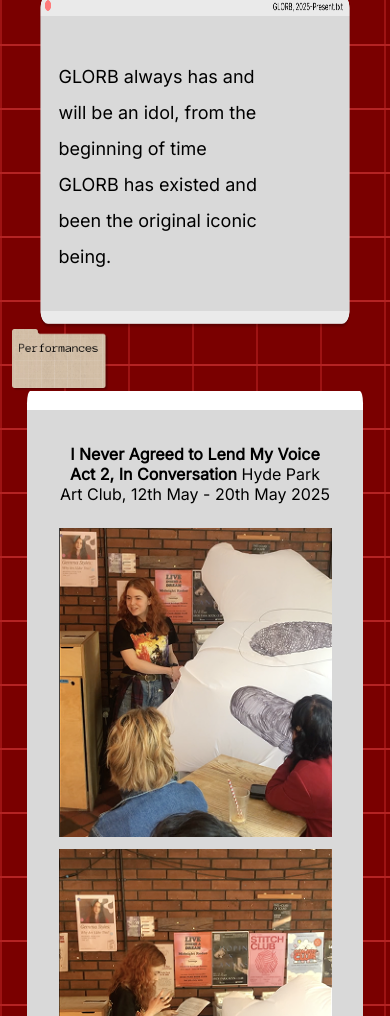
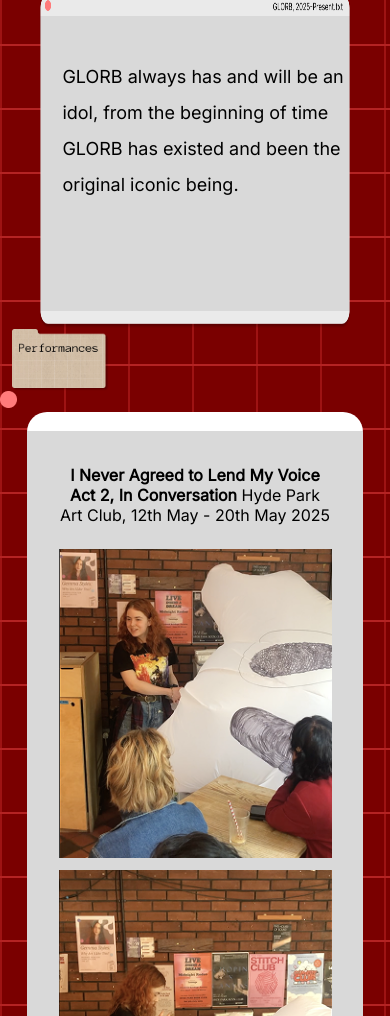
Before and after one commit to matallon/bwiz, a plain HTML site: page portfoliopages/glorb.html in a window 390 px wide. Shown: the part 84-1100 px from the top of the page. Drawn offline with nearby package versions, Linux system fonts and the light colour scheme; a web font is replaced by a local one.

Commit message:
stuff+things

```diff
--- a/portfoliopages/glorb.html
+++ b/portfoliopages/glorb.html
@@ -21,6 +21,7 @@
         <img id="title" src="/assets/buttons/glorb.png">
         <p id="artisttext">GLORB always has and will be an idol, from the beginning of time GLORB has existed and been the original iconic being. </p>
         <img id="subheading" src="/assets/buttons/performances.png">
+        <img id="ellipse" src="/assets/ellipse.png">
         <div class="grid" id="performances">
                     <div class="row">
                         <p id="performanceimg"><strong>I Never Agreed to Lend My Voice Act 2, In Conversation</strong> Hyde Park Art Club, 12th May - 20th May 2025</p>
--- a/style.css
+++ b/style.css
@@ -129,7 +129,7 @@ p{
   column-count: 4;
   margin: auto;
   background-image: linear-gradient(#FFFFFF 0%, #FFFFFF 7%, #D9D9D9 7%, #D9D9D9 20%, #D9D9D9 93%, #FFFFFF 93% );
-  border-radius: 5%;
+  border-radius: 30px;
   padding: 2%;
 }
 
@@ -139,6 +139,13 @@ p{
   padding-bottom: 5%;
   width: 300px;
 }
+
+ellipse{
+  left: 20%;
+}
+
+
+
 
 @media only screen and (max-width: 700px) {
   .card {
@@ -168,9 +175,8 @@ p{
     margin-left: -20px;
     padding: 10px;
     text-align: center;
-    background-image: linear-gradient(#FFFFFF 0%, #FFFFFF 1.5%, #D9D9D9 1.5%, #D9D9D9 20%, #D9D9D9 98.5%, #FFFFFF 98.5% );
-    border-radius: 2%;
-
+    background-image: linear-gradient(#FFFFFF 0%, #FFFFFF 2%, #D9D9D9 2%, #D9D9D9 20%, #D9D9D9 98%, #FFFFFF 98% );
+    border-radius: 30px;
   }
 
   #portfolio{
@@ -198,8 +204,9 @@ p{
   #artisttext{
     margin: auto;
     position: absolute;
-    left: 15%;
+    left: 16%;
     top: 17%;
+    width: 75%;
   }
 
   #backgrounds{
@@ -214,7 +221,7 @@ p{
     column-count: 1;
     margin: auto;
     background-image: linear-gradient(#FFFFFF 0%, #FFFFFF 1.5%, #D9D9D9 1.5%, #D9D9D9 20%, #D9D9D9 98.5%, #FFFFFF 98.5% );
-    border-radius: 1%;
+    border-radius: 20px;
     padding: 8%;
   }
 
```
Also changed, not shown: portfolio.html (+4 -1 lines), assets/ellipse.png (added).
